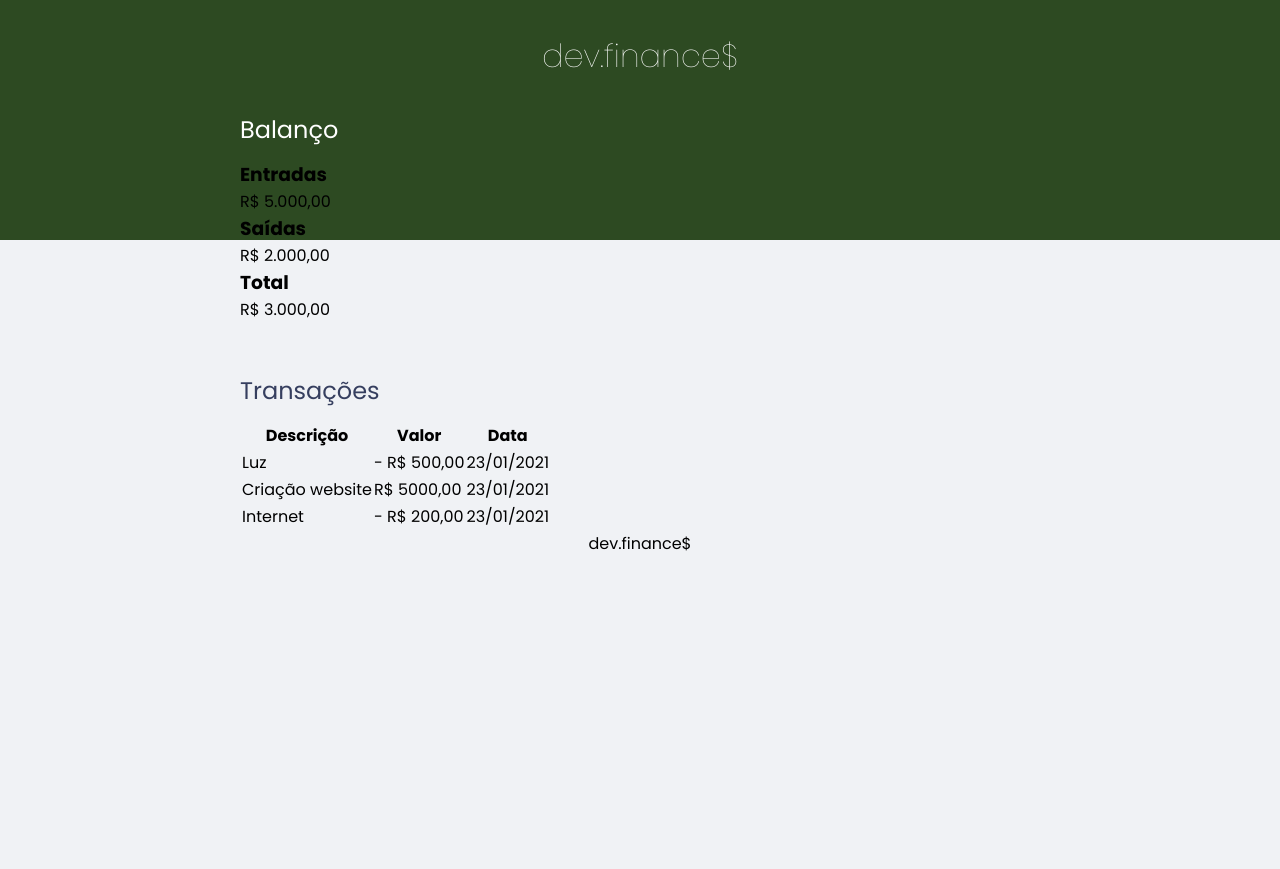
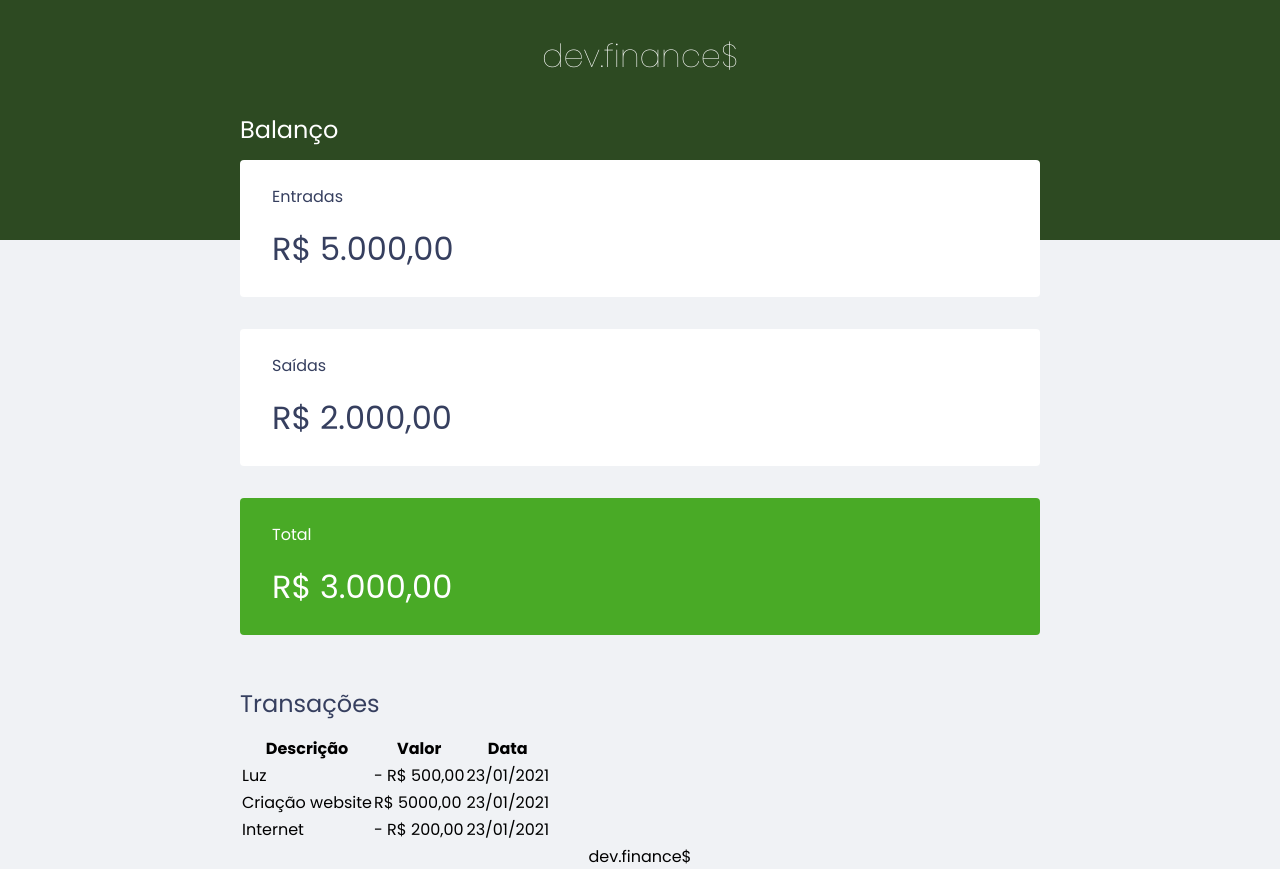
Before and after one commit to Rafael-doctom/discover-maratona-dev, a plain HTML site: page index.html in a window 1280 px wide. Before the commit the page ends 800 px from the top, so only its background shows below. Drawn offline with Linux system fonts and the light colour scheme.

Commit message:
css progress

```diff
--- a/index.html
+++ b/index.html
@@ -28,7 +28,7 @@
           <p>R$ 2.000,00</p>
         </div>
 
-        <div class="card">
+        <div class="card total">
           <h3>Total</h3>
           <p>R$ 3.000,00</p>
         </div>
--- a/styles.css
+++ b/styles.css
@@ -1,3 +1,8 @@
+/* Global ================ */
+:root {
+  --dark-blue: #363f5f;
+}
+
 * {
   margin: 0;
   padding: 0;
@@ -18,7 +23,8 @@ body {
 h2 {
   margin-top: 3.2rem;
   margin-bottom: 0.8rem;
-  color: #363f5f;
+  color: var(--dark-blue);
+
   font-weight: normal;
 }
 
@@ -44,6 +50,33 @@ header {
   margin-top: 0;
 }
 
+/* Card ================ */
+.card {
+  background: #FFF;
+  padding: 1.5rem 2rem;
+  border-radius: 0.25rem;
+
+  margin-bottom: 2rem;
+  color: var(--dark-blue);
+}
+
+.card h3 {
+  font-weight: normal;
+  font-size: 1rem;
+}
+
+.card p {
+  font-size: 2rem;
+  line-height: 3rem;
+
+  margin-top: 1rem;
+}
+
+.card.total {
+  background: #49aa26;
+  color: #FFF;
+}
+
 /* Footer ================ */
 footer {
   text-align: center;
```
